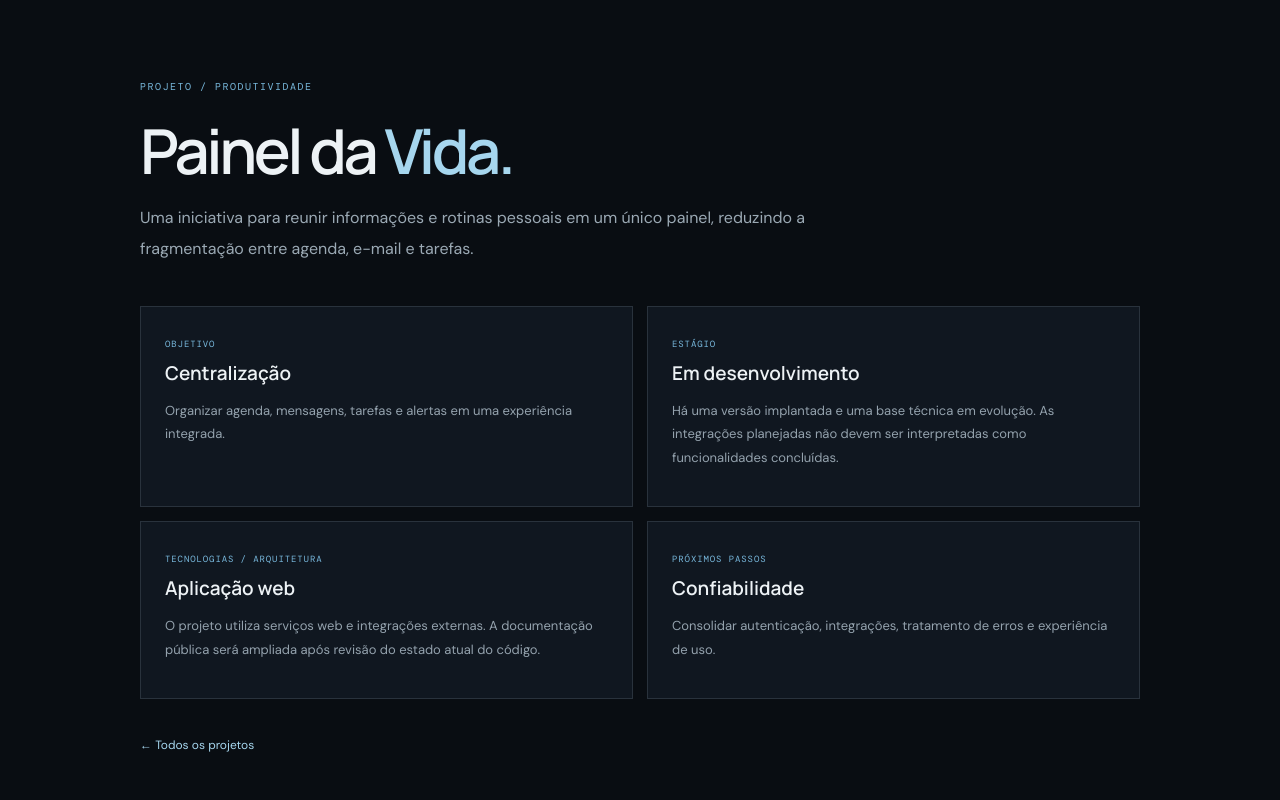
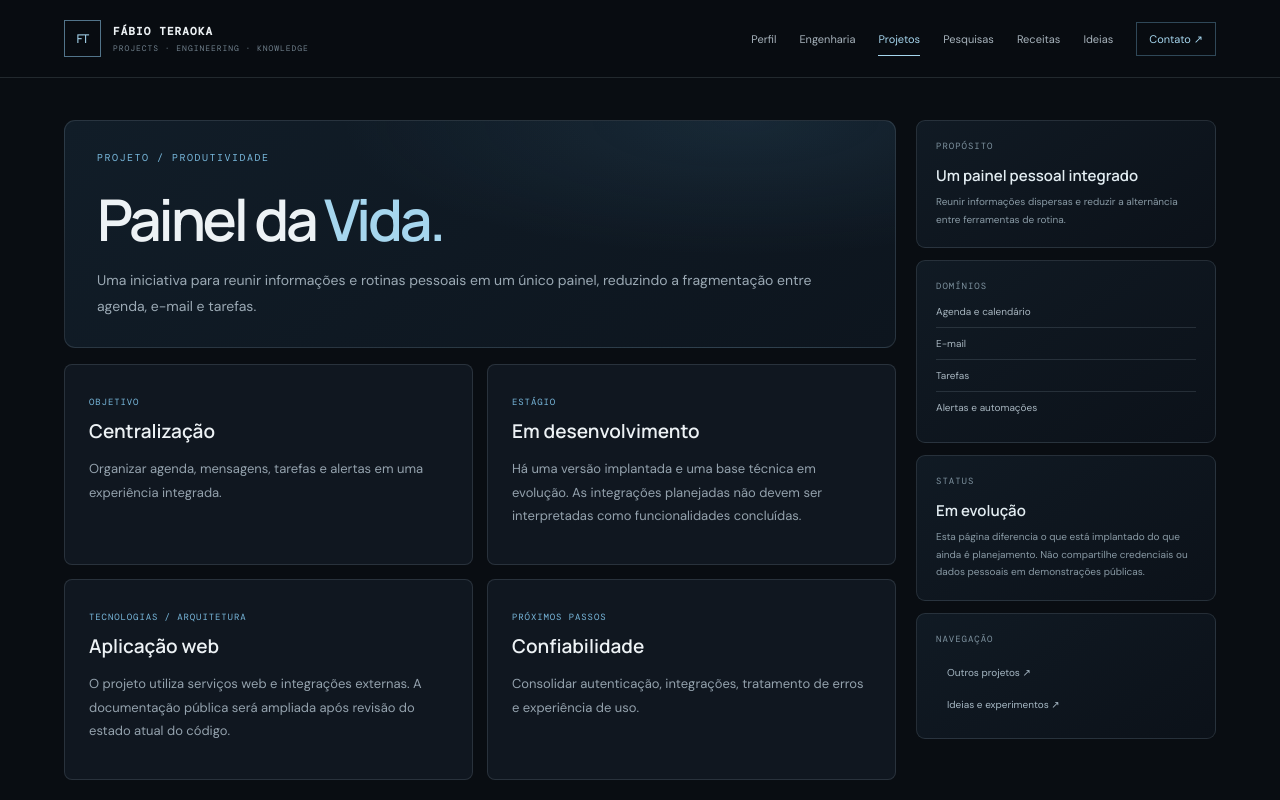
Before and after one commit to fabioteraoka/fabio-teraoka-site, a Next.js app: page /projetos/painel-da-vida in a window 1280 px wide. Shown: the top 800 px of the page. Built offline with nearby package versions, Linux system fonts and the light colour scheme.

Commit message:
Align project detail page with shared portal layout

```diff
--- a/app/projetos/painel-da-vida/page.tsx
+++ b/app/projetos/painel-da-vida/page.tsx
@@ -1,2 +1,30 @@
-import Link from "next/link";
-export default function Project(){return <main className="site-page"><section className="site-page-main"><div className="section-kicker">PROJETO / PRODUTIVIDADE</div><h1>Painel da <em>Vida.</em></h1><p className="site-page-lead">Uma iniciativa para reunir informações e rotinas pessoais em um único painel, reduzindo a fragmentação entre agenda, e-mail e tarefas.</p><div className="site-page-grid"><article className="site-page-card"><small>OBJETIVO</small><h2>Centralização</h2><p>Organizar agenda, mensagens, tarefas e alertas em uma experiência integrada.</p></article><article className="site-page-card"><small>ESTÁGIO</small><h2>Em desenvolvimento</h2><p>Há uma versão implantada e uma base técnica em evolução. As integrações planejadas não devem ser interpretadas como funcionalidades concluídas.</p></article><article className="site-page-card"><small>TECNOLOGIAS / ARQUITETURA</small><h2>Aplicação web</h2><p>O projeto utiliza serviços web e integrações externas. A documentação pública será ampliada após revisão do estado atual do código.</p></article><article className="site-page-card"><small>PRÓXIMOS PASSOS</small><h2>Confiabilidade</h2><p>Consolidar autenticação, integrações, tratamento de erros e experiência de uso.</p></article></div><Link className="back-link" href="/projetos">← Todos os projetos</Link></section></main>}
+import { PortalChrome } from "../../components/PortalChrome";
+
+export default function Project() {
+  return (
+    <PortalChrome active="projetos">
+      <main className="site-page portal-inner-page">
+        <section className="site-page-main portal-main">
+          <div className="portal-page-grid">
+            <div className="portal-primary-column">
+              <header className="portal-page-intro"><div className="section-kicker">PROJETO / PRODUTIVIDADE</div><h1>Painel da <em>Vida.</em></h1><p className="site-page-lead">Uma iniciativa para reunir informações e rotinas pessoais em um único painel, reduzindo a fragmentação entre agenda, e-mail e tarefas.</p></header>
+              <div className="site-page-grid">
+                <article className="site-page-card"><small>OBJETIVO</small><h2>Centralização</h2><p>Organizar agenda, mensagens, tarefas e alertas em uma experiência integrada.</p></article>
+                <article className="site-page-card"><small>ESTÁGIO</small><h2>Em desenvolvimento</h2><p>Há uma versão implantada e uma base técnica em evolução. As integrações planejadas não devem ser interpretadas como funcionalidades concluídas.</p></article>
+                <article className="site-page-card"><small>TECNOLOGIAS / ARQUITETURA</small><h2>Aplicação web</h2><p>O projeto utiliza serviços web e integrações externas. A documentação pública será ampliada após revisão do estado atual do código.</p></article>
+                <article className="site-page-card"><small>PRÓXIMOS PASSOS</small><h2>Confiabilidade</h2><p>Consolidar autenticação, integrações, tratamento de erros e experiência de uso.</p></article>
+              </div>
+              <a className="back-link" href="/projetos">← Todos os projetos</a>
+            </div>
+            <aside className="portal-aside">
+              <section className="portal-aside-card"><span className="profile-index">PROPÓSITO</span><h2>Um painel pessoal integrado</h2><p>Reunir informações dispersas e reduzir a alternância entre ferramentas de rotina.</p></section>
+              <section className="portal-aside-card"><span className="profile-index">DOMÍNIOS</span><div className="portal-aside-list"><span>Agenda e calendário</span><span>E-mail</span><span>Tarefas</span><span>Alertas e automações</span></div></section>
+              <section className="portal-aside-card"><span className="profile-index">STATUS</span><h2>Em evolução</h2><p>Esta página diferencia o que está implantado do que ainda é planejamento. Não compartilhe credenciais ou dados pessoais em demonstrações públicas.</p></section>
+              <section className="portal-aside-card"><span className="profile-index">NAVEGAÇÃO</span><div className="portal-aside-nav"><a href="/projetos">Outros projetos ↗</a><a href="/ideias">Ideias e experimentos ↗</a></div></section>
+            </aside>
+          </div>
+        </section>
+      </main>
+    </PortalChrome>
+  );
+}
```
